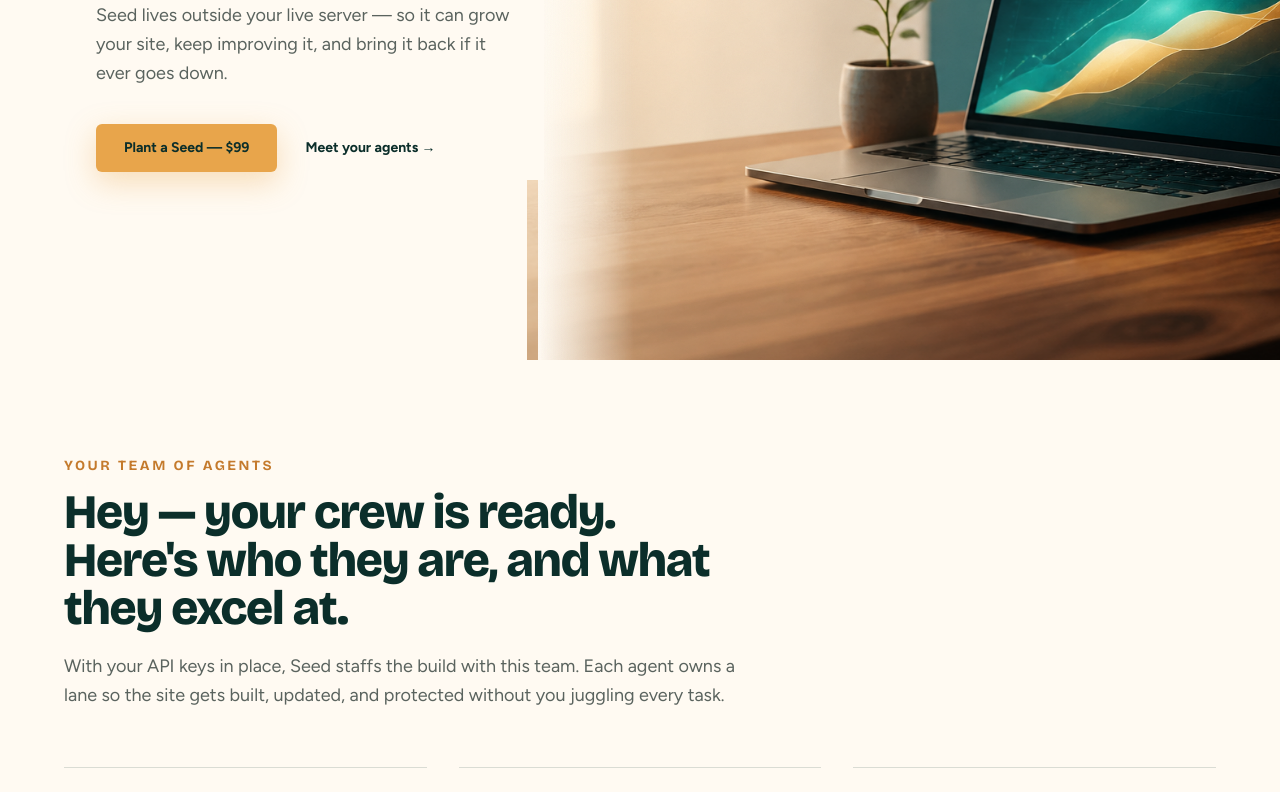
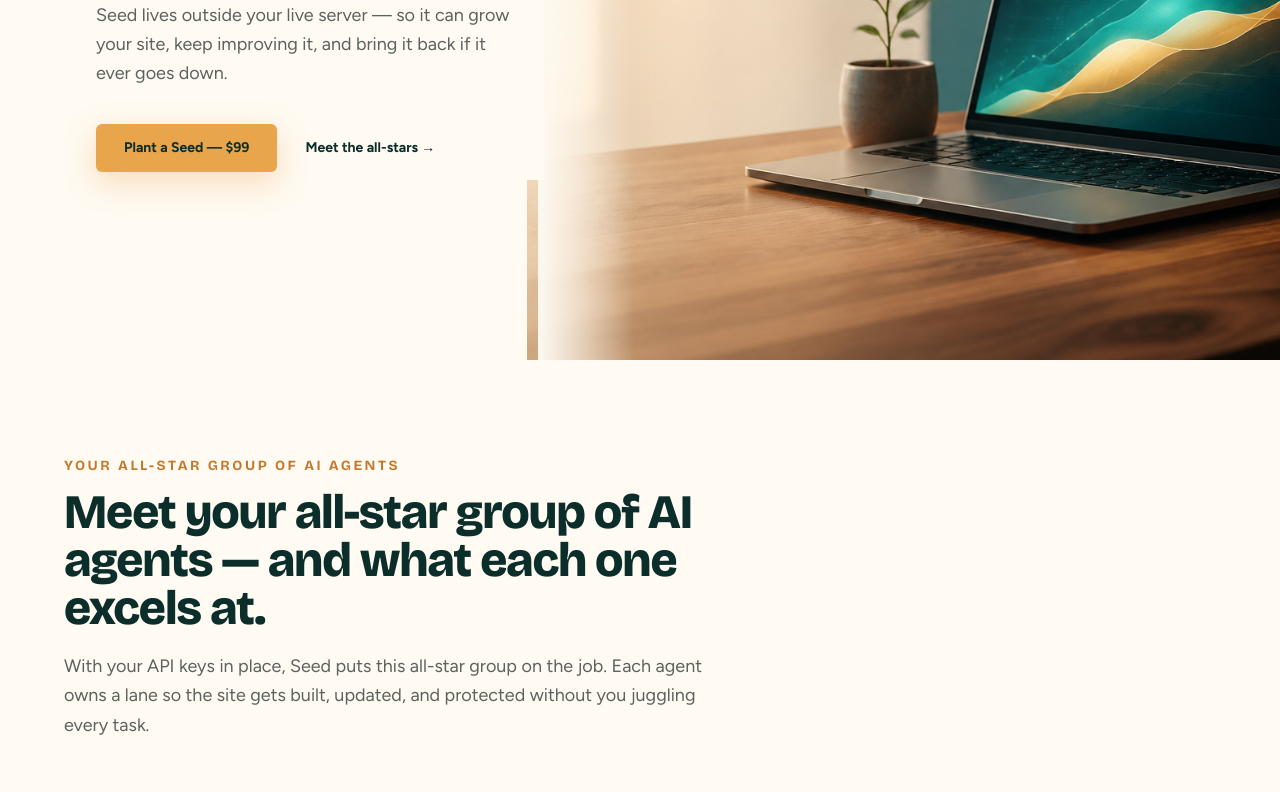
Before and after one commit to 7809tom-sys/Cinch, a Next.js app: page / in a window 1280 px wide. Shown: the part 440-1232 px from the top of the page. Built offline with nearby package versions, Linux system fonts and the light colour scheme.

Commit message:
Call out the all-star group of AI agents
Warm the team section with all-star language so the crew feels exciting
and buyable — who they are, and what each excels at.

Co-authored-by: 7809tom-sys <7809tom-sys@users.noreply.github.com>

```diff
--- a/src/app/page.tsx
+++ b/src/app/page.tsx
@@ -22,7 +22,7 @@ export default function Home() {
           </a>
           <nav className="flex items-center gap-5 text-sm font-semibold text-brand-deep/75">
             <a href="#team" className="transition-colors hover:text-brand-deep">
-              Your team
+              All-stars
             </a>
             <a
               href="#protect"
@@ -82,7 +82,7 @@ export default function Home() {
                   href="#team"
                   className="inline-flex h-12 items-center justify-center rounded-md px-4 text-sm font-bold text-brand-deep transition-colors hover:text-brand"
                 >
-                  Meet your agents →
+                  Meet the all-stars →
                 </a>
               </div>
             </div>
@@ -92,15 +92,15 @@ export default function Home() {
         <section id="team" className="bg-foam px-6 py-24 sm:px-8">
           <div className="mx-auto max-w-6xl">
             <p className="font-[family-name:var(--font-display)] text-sm font-bold tracking-[0.18em] text-accent-deep">
-              YOUR TEAM OF AGENTS
+              YOUR ALL-STAR GROUP OF AI AGENTS
             </p>
             <h2 className="mt-3 max-w-2xl font-[family-name:var(--font-display)] text-3xl font-extrabold tracking-tight text-brand-deep sm:text-5xl">
-              Hey — your crew is ready. Here&apos;s who they are, and what they
-              excel at.
+              Meet your all-star group of AI agents — and what each one excels
+              at.
             </h2>
             <p className="mt-5 max-w-2xl text-lg leading-relaxed text-muted">
-              With your API keys in place, Seed staffs the build with this team.
-              Each agent owns a lane so the site gets built, updated, and
+              With your API keys in place, Seed puts this all-star group on the
+              job. Each agent owns a lane so the site gets built, updated, and
               protected without you juggling every task.
             </p>
 
@@ -239,14 +239,15 @@ export default function Home() {
               Seed — $99
             </h2>
             <p className="mx-auto mt-5 max-w-lg text-lg leading-relaxed text-muted">
-              Plant it on {CINCH_SEED_DOMAIN}. Your agent team builds the site,
-              updates it live, and protects it from outside the live server.
+              Plant it on {CINCH_SEED_DOMAIN}. Your all-star group of AI agents
+              builds the site, updates it live, and protects it from outside the
+              live server.
             </p>
             <Link
               href="/admin"
               className="mt-10 inline-flex h-14 items-center justify-center rounded-md bg-brand-deep px-8 text-base font-bold text-foam transition-[transform,background-color] duration-200 hover:-translate-y-0.5 hover:bg-brand"
             >
-              Meet the team and start
+              Meet the all-stars and start
             </Link>
             <p className="mt-5 text-sm text-muted">
               <a
```
